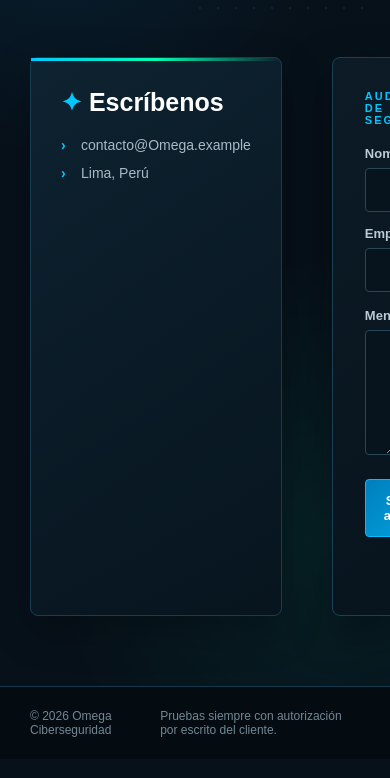
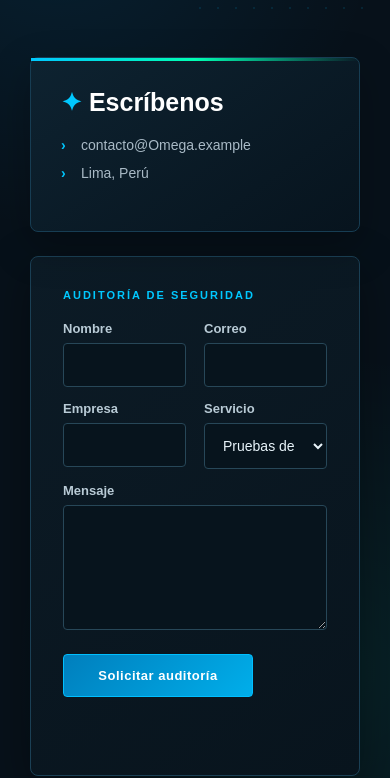
Before and after one commit to kevin7779/web-de-omega-proyecto, a plain HTML site: page contacto.html in a window 390 px wide. Shown: the part 346-1124 px from the top of the page. Drawn offline with Linux system fonts and the light colour scheme.

Commit message:
contacto.css

```diff
--- a/css/contacto.css
+++ b/css/contacto.css
@@ -702,26 +702,43 @@
     gap: 6px;
     padding: 0;
     margin: 0;
+    list-style: none;
   }
 
-  /* Contacto: una sola columna */
-  .contacto-container,
-  .grid-contacto {
-    display: flex !important;
-    flex-direction: column !important;
+  /* Contacto: tarjeta "Escríbenos" y formulario, una debajo de otra */
+  main section:nth-of-type(2) > div {
+    display: grid;
+    grid-template-columns: 1fr;
     gap: 24px;
-    padding: 16px;
+  }
+
+  main section:nth-of-type(2) > div > div,
+  form {
+    width: 100%;
+    min-width: 0;
     box-sizing: border-box;
   }
 
-  .contacto-container > *,
-  .grid-contacto > *,
-  .contacto-info,
-  .form-card,
-  form {
-    width: 100% !important;
-    max-width: 100% !important;
-    min-width: 0 !important;
+  /* Campos del formulario apilados */
+  form > div {
+    display: grid;
+    grid-template-columns: 1fr;
+    gap: 12px;
+  }
+
+  form input,
+  form select,
+  form textarea {
+    width: 100%;
     box-sizing: border-box;
+    font-size: 16px; /* evita el zoom automático en el celular */
+  }
+
+  /* Pie de página */
+  footer > div {
+    flex-direction: column;
+    align-items: center;
+    text-align: center;
+    gap: 8px;
   }
 }
```
